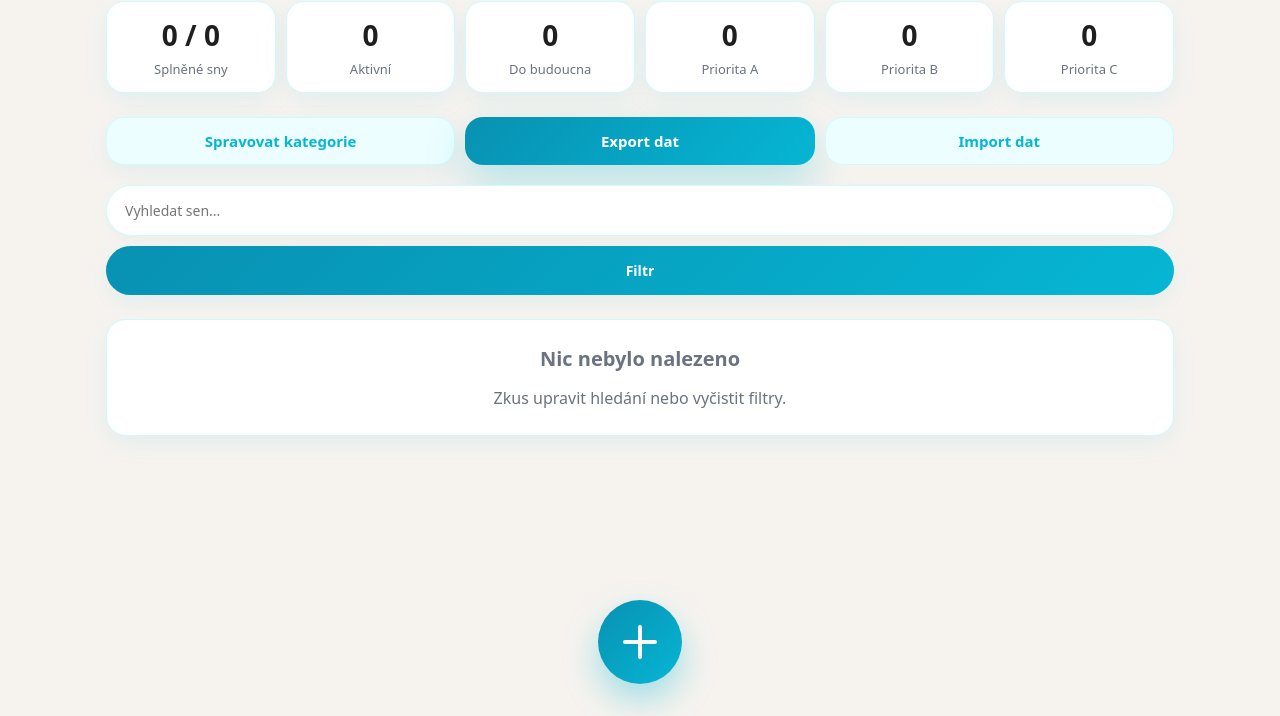
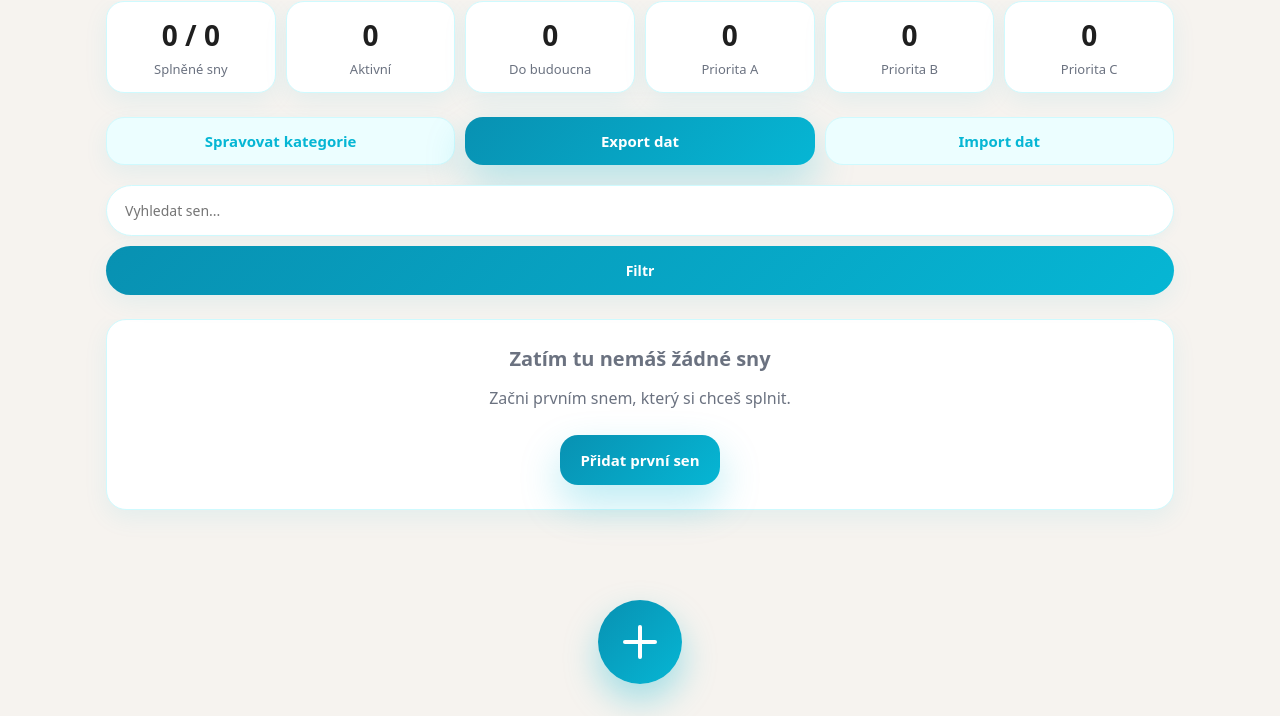
Before and after one commit to Desoju/my-101-dreams, a plain HTML site: page index.html in a window 1280 px wide. Shown: the part 84-800 px from the top of the page. Drawn offline with Linux system fonts and the light colour scheme.

Commit message:
empty state finishing touches

```diff
--- a/css/components/empty-state.css
+++ b/css/components/empty-state.css
@@ -6,6 +6,8 @@
   background: white;
 
   text-align: center;
+
+  animation: fadeIn 0.25s ease;
 }
 
 .empty-state-title {
@@ -22,3 +24,34 @@
 
   line-height: 1.6;
 }
+
+.empty-state-action {
+  margin-top: 1.5rem;
+
+  display: inline-flex;
+  align-items: center;
+  justify-content: center;
+
+  padding: 0.85rem 1.25rem;
+
+  text-decoration: none;
+}
+
+.empty-state-description {
+  max-width: 28rem;
+
+  margin-left: auto;
+  margin-right: auto;
+}
+
+@keyframes fadeIn {
+  from {
+    opacity: 0;
+    transform: translateY(0.5rem);
+  }
+
+  to {
+    opacity: 1;
+    transform: translateY(0);
+  }
+}
--- a/js/components/empty-state.js
+++ b/js/components/empty-state.js
@@ -1,4 +1,4 @@
-function createEmptyState(title, description = "") {
+function createEmptyState(title, description = "", action = null) {
   const emptyState = document.createElement("div");
 
   emptyState.classList.add("empty-state");
@@ -17,6 +17,16 @@ function createEmptyState(title, description = "") {
         `
         : ""
     }
+
+    ${
+      action
+        ? `
+          <a href="${action.href}" class="empty-state-action button-primary">
+            ${action.label}
+          </a>
+        `
+        : ""
+    }
   `;
 
   return emptyState;
--- a/js/dreams/home/index-render.js
+++ b/js/dreams/home/index-render.js
@@ -4,12 +4,16 @@ function renderDreamList(dreamList, dreams, filters) {
   const filteredDreams = getFilteredDreams(dreams, filters);
 
   if (filteredDreams.length === 0) {
-    const emptyState = createEmptyState(
-      "Nic nebylo nalezeno",
-      "Zkus upravit hledání nebo vyčistit filtry.",
+    const emptyState = dreamList.appendChild(
+      createEmptyState(
+        "Zatím tu nemáš žádné sny",
+        "Začni prvním snem, který si chceš splnit.",
+        {
+          label: "Přidat první sen",
+          href: "pages/add-dream.html",
+        },
+      ),
     );
-
-    dreamList.appendChild(emptyState);
 
     return;
   }
--- a/js/shared/categories/categories-page.js
+++ b/js/shared/categories/categories-page.js
@@ -102,7 +102,7 @@ function renderCustomCategories() {
   customCategoriesList.innerHTML = "";
 
   if (categories.length === 0) {
-    customCategoriesList.innerHTML = customCategoriesList.appendChild(
+    customCategoriesList.appendChild(
       createEmptyState(
         "Zatím nemáš žádné vlastní kategorie",
         "Přidej si vlastní kategorie, aby se ti sny lépe třídily.",
```
Also changed, not shown: pages/categories.html (+1 -0 lines).
